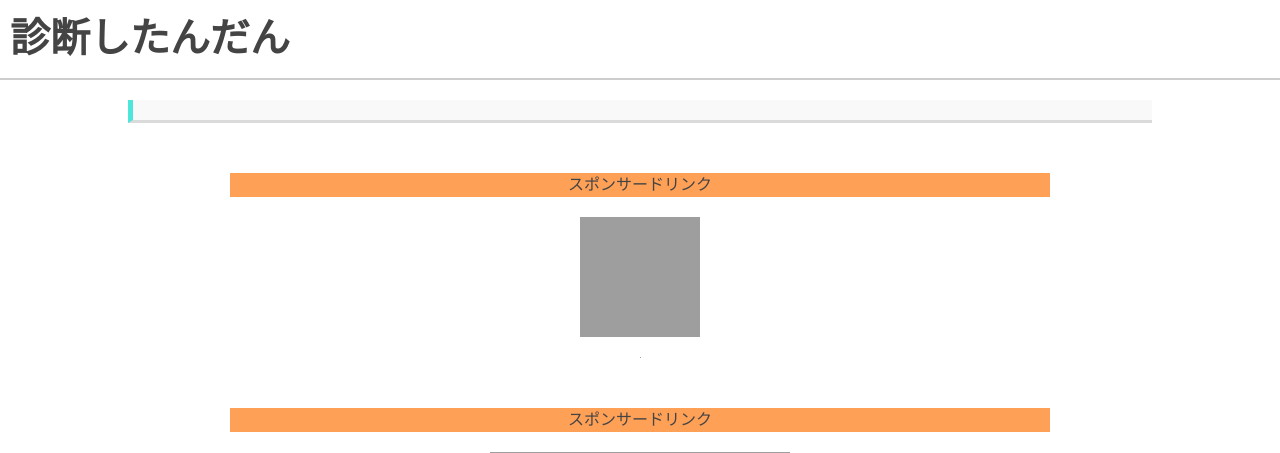
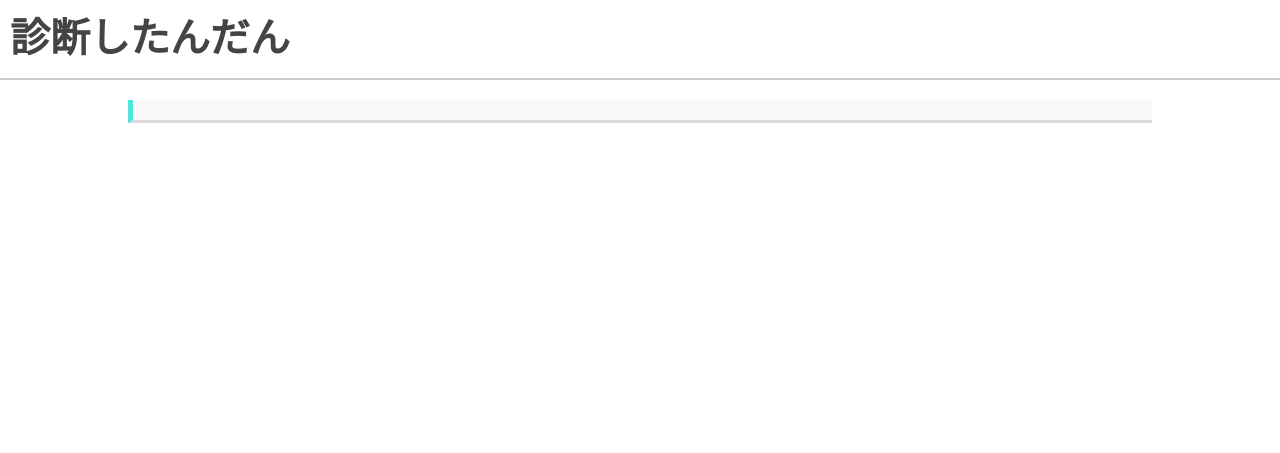
Before and after one commit to noots-val/shindan_dev, a Django app: template templates/common/article.html in a window 1280 px wide. Shown: the top 453 px of the page. Run offline with Django 3.2, Linux system fonts and the light colour scheme; the template is opened without the code that fills it, so the values that code supplies are empty; some libraries are stand-ins or nearby versions; some web fonts are replaced; grey boxes are pictures that could not be loaded.

Commit message:
google ads以外の広告を除去

```diff
--- a/static/shindan/component.html
+++ b/static/shindan/component.html
@@ -361,10 +361,6 @@
                 </p>
             </a>
 
-            <div class="ads_box">
-                <p class="separator_label">スポンサードリンク</p>
-                <img src="./img/ads.jpeg" alt="広告">
-            </div>
         </div>
 
         <div class="container">
--- a/static/shindan/css/molecules/box.css
+++ b/static/shindan/css/molecules/box.css
@@ -22,20 +22,6 @@
 .product_box p {
   padding: 1rem 0;
   color: #444444;
-}
-
-/* --------------------- 広告 --------------------- */
-.ads_box {
-  height: 300px;
-}
-.ads_box p {
-  width: 100%;
-}
-.ads_box img {
-  box-sizing: border-box;
-  padding-top: 1rem;
-  max-width: 100%;
-  max-height: 100%;
 }
 
 /* --------------------- プロフィールフォーム --------------------- */
--- a/static/shindan/css/objects/display.css
+++ b/static/shindan/css/objects/display.css
@@ -6,18 +6,6 @@
   grid-template-columns: repeat(auto-fit, minmax(30rem, 1fr));
   grid-gap: 2rem;
   margin: 4rem 0;
-}
-
-/* --------------------- 広告一覧 --------------------- */
-.ads_display {
-  width: 80%;
-  margin: 0 auto;
-  margin-top: 5rem;
-}
-.ads_display img {
-  display: block;
-  margin: 0 auto;
-  margin-top: 2rem;
 }
 
 /* --------------------- 16タイプ一覧 --------------------- */
--- a/templates/common/ads.html
+++ /dev/null
@@ -1,11 +0,0 @@
-<div class="ads_display">
-    <p class="separator_label">スポンサードリンク</p>
-
-    <a href="https://px.a8.net/svt/ejp?a8mat=2ZL7QZ+4KBNQQ+279M+BZ0Z5" target="_blank" rel="nofollow">
-    <img border="0" width="300" height="250" alt="" src="https://www26.a8.net/svt/bgt?aid=180708731276&wid=001&eno=01&mid=s00000010273002011000&mc=1"></a>
-    <img border="0" width="1" height="1" src="https://www16.a8.net/0.gif?a8mat=2ZL7QZ+4KBNQQ+279M+BZ0Z5" alt="">
-
-    <a href="https://px.a8.net/svt/ejp?a8mat=2ZL29S+GF7GHE+50+2HGDN5" target="_blank" rel="nofollow">
-    <img border="0" width="200" height="200" alt="" src="https://www25.a8.net/svt/bgt?aid=180701632993&wid=001&eno=01&mid=s00000000018015025000&mc=1"></a>
-    <img border="0" width="1" height="1" src="https://www13.a8.net/0.gif?a8mat=2ZL29S+GF7GHE+50+2HGDN5" alt="">
-</div>
--- a/templates/common/ads2.html
+++ /dev/null
@@ -1,4 +0,0 @@
-<div class="ads_display">
-    <p class="separator_label">スポンサードリンク</p>
-<a href="//af.moshimo.com/af/c/click?a_id=1075491&p_id=54&pc_id=54&pl_id=1223&guid=ON" target="_blank" rel="nofollow"><img src="//image.moshimo.com/af-img/0032/000000001223.gif" width="120" height="120" style="border:none;"></a><img src="//i.moshimo.com/af/i/impression?a_id=1075491&p_id=54&pc_id=54&pl_id=1223" width="1" height="1" style="border:none;">
-</div>
--- a/templates/common/article.html
+++ b/templates/common/article.html
@@ -31,8 +31,6 @@
     {{ article.header | linebreaks }}
     {% endautoescape %}
 
-    {% include 'common/ads2.html' %}
-
     {% autoescape off %}
     {{ article.content1 | linebreaks }}
     {% endautoescape %}
--- a/templates/common/base.html
+++ b/templates/common/base.html
@@ -78,7 +78,6 @@
 
     <div class="contents">
         {% block contents %}{% endblock %}
-         {% include 'common/ads.html' %}
     </div>
 
     {% include 'common/modals.html' %}
--- a/templates/common/index.html
+++ b/templates/common/index.html
@@ -37,8 +37,6 @@
     {% endfor %}
 </div>
 
-{% include 'common/ads2.html' %}
-
 <div class="article_display">
     <h2 class="h2_label">アーティクル</h2>
     <h3 class="h3_label">診断したんだんについて</h3>
--- a/templates/sixteen/animal_result.html
+++ b/templates/sixteen/animal_result.html
@@ -28,8 +28,6 @@
     <img src="{{ animal_result.img.url }}">
     <p>{{ animal_result.head | linebreaks }}</p>
     <p>{{ type.description | linebreaks }}</p>
-
-    {% include 'common/ads2.html' %}
 
     <h2 class="h2_label">{{ animal_result.name }}ってどんな動物？</h2>
     <p>{{ animal_result.description | linebreaks }}</p>
--- a/templates/sixteen/basic_result.html
+++ b/templates/sixteen/basic_result.html
@@ -25,8 +25,6 @@
 <article>
     <h1 class="h1_label">診断結果</h1>
     <img src="{{ object.img.url }}">
-
-    {% include 'common/ads2.html' %}
 
     <h2 class="h2_label">{{ object.name }}型の説明</h2>
     <p>{{ type.description|linebreaks }}</p>
--- a/templates/syachikuru/questions.html
+++ b/templates/syachikuru/questions.html
@@ -41,11 +41,6 @@
     </form>
 </div>
 
-<div class="ads_display">
-    <p class="separator_label">スポンサードリンク</p>
-    <img src="./img/ads.jpeg" alt="広告">
-</div>
-
 {% endblock %}
 
 {% block js %}
```
